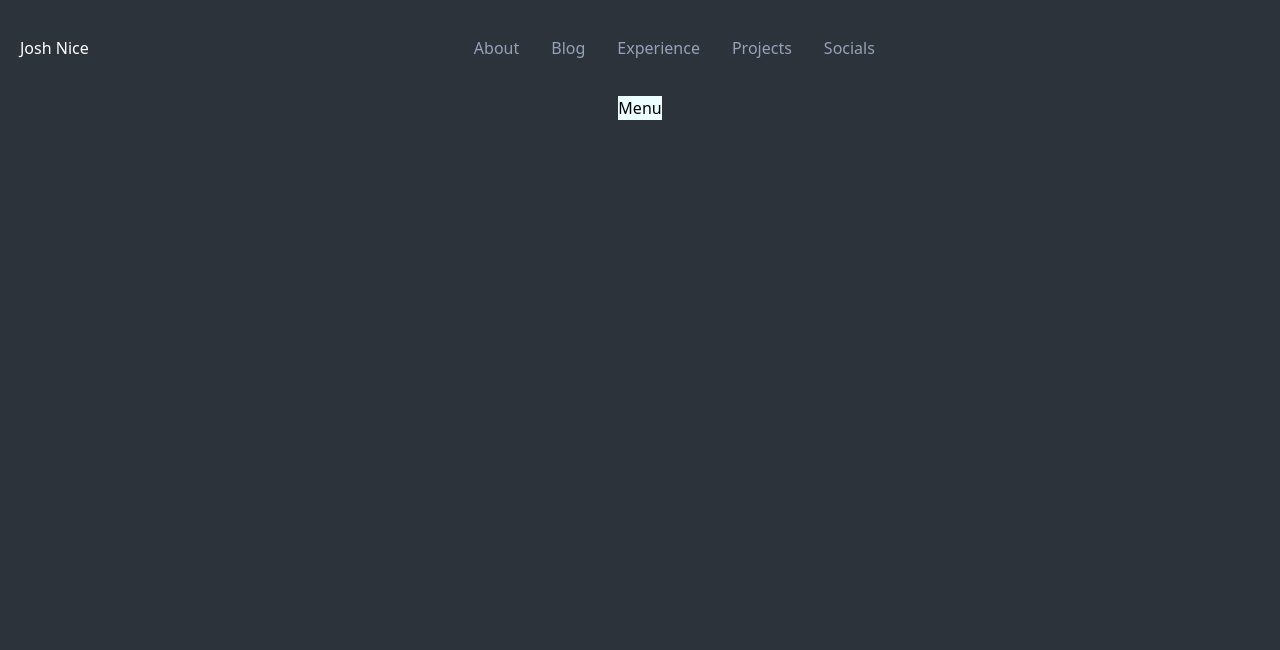
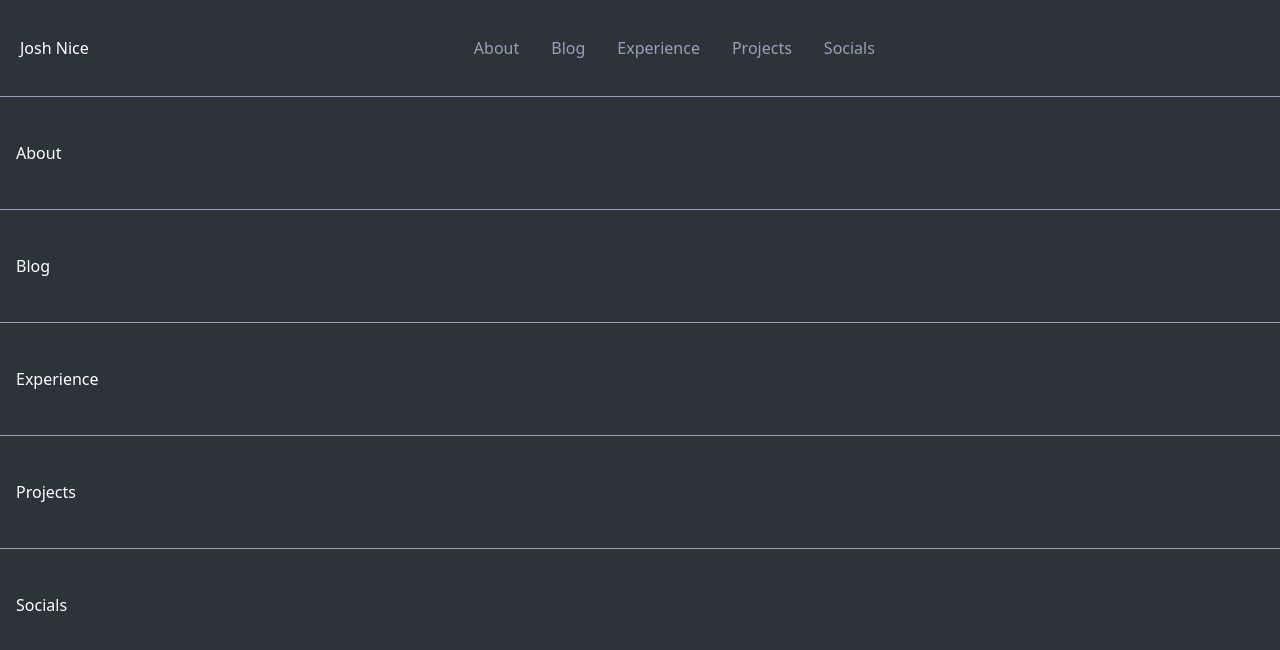
Before and after one commit to joshnice/blog, a React app in the folder frontend/: page /menu in a window 1280 px wide. Shown: the top 650 px of the page. Built offline with nearby package versions, Linux system fonts and the light colour scheme; the HTML template or start-up script is replaced by a standard one.

Commit message:
Implemented menu and added previous page into a context

```diff
--- a/frontend/src/components/navigation-bar.tsx
+++ b/frontend/src/components/navigation-bar.tsx
@@ -1,9 +1,9 @@
-import { useEffect, useState, useMemo } from "react";
 import { useNavigate } from "react-router";
+import { useEffect, useState, useMemo, useContext } from "react";
 import { useLocation } from "react-router-dom";
 import { Fade as MenuIcon } from "hamburger-react";
 import { homePage, menuPage } from "../constants-and-types/constants";
-import { MenuPage } from "../pages/menu";
+import { PreviousPageContext } from "../context/page-context";
 
 export interface Page {
     name: string;
@@ -23,9 +23,13 @@ export const NavigationBarComponent = ({ pages: initialPages }: NavigationBarPro
 
     const [pages, setPages] = useState(initialPages);
 
-    const [previouslySelectedPage, setPreviouslySelectedPage] = useState(homePage);
+    const previousPageContext = useContext(PreviousPageContext);
+
+    const isMenuSelected = useMemo(() => location.pathname === menuPage.path, [location.pathname]);
 
     useEffect(() => {
+        previousPageContext?.setPreviousPath(location.pathname);
+
         const initialPage = initialPages.find(({ path }) => location.pathname.includes(path));
         if (initialPage != null) {
             setPages(pages.map((page) => ({...page, selected: page.path === initialPage.path})));
@@ -33,19 +37,14 @@ export const NavigationBarComponent = ({ pages: initialPages }: NavigationBarPro
     }, []);
 
     const handlePageChange = (path: string) => {
-        const previousPage = pages.find(({ selected }) => selected);
-        if (previousPage == null) {
-            throw new Error("Previous page could not be found");
-        }
-        setPreviouslySelectedPage(previousPage);
-
+        previousPageContext?.setPreviousPath(path);
         setPages(pages.map((page) => ({...page, selected: page.path === path})));
         navigate(path);
     }
 
     const handleMenuClicked = () => {
-        const isMenuSelected = location.pathname === menuPage.path;
-        handlePageChange(isMenuSelected ? previouslySelectedPage.path : menuPage.path);
+        const perviousPath = previousPageContext?.previousPath ?? homePage.path;
+        handlePageChange(isMenuSelected ? perviousPath : menuPage.path);
     }
 
     return (
@@ -59,7 +58,7 @@ export const NavigationBarComponent = ({ pages: initialPages }: NavigationBarPro
 
             <div className="flex sm:hidden justify-end flex-grow mr-3">
                 <button onClick={handleMenuClicked}>
-                    <MenuIcon size={20} />
+                    <MenuIcon size={20} toggled={isMenuSelected} />
                 </button>
             </div>
         </div>
--- /dev/null
+++ b/frontend/src/context/page-context.ts
@@ -0,0 +1,20 @@
+import { createContext } from "react";
+import { menuPage } from "../constants-and-types/constants";
+
+export class PreviousPageClass {
+
+    constructor(initialPage: string) {
+        this.previousPath = initialPage;
+    }
+
+    public previousPath: string;
+
+    public setPreviousPath(path: string): void {
+        if (path !== menuPage.path) {
+            this.previousPath = path;
+        }
+    }
+
+}
+
+export const PreviousPageContext = createContext<PreviousPageClass | null>(null);
--- a/frontend/src/pages/blog.tsx
+++ b/frontend/src/pages/blog.tsx
@@ -1,18 +1,24 @@
 import { useQuery } from "react-query";
+import { useContext } from "react";
 import { getPosts } from "../api/api-functions";
 import { useNavigate } from "react-router-dom";
 import { PageTitleComponent } from "../components/page-title";
 import { BlogPreviewComponent } from "../components/blog-preview";
 import { LoadingBarComponent } from "../components/loading-bar";
 import { PageContainer } from "../components/page-container";
+import { PreviousPageContext } from "../context/page-context";
+import { blogPage } from "../constants-and-types/constants";
 
 export const BlogPage = () => {
     const { data: posts, isLoading: isPostsLoading } = useQuery("posts", getPosts);
 
     const navigate = useNavigate();
 
+    const previousPageContext = useContext(PreviousPageContext)
+
     const handleBlogClicked = (blogId: string) => {
         navigate(`${blogId}`);
+        previousPageContext?.setPreviousPath?.(`${blogPage.path}/${blogId}`);
     }
 
     if (isPostsLoading || posts == null) {
--- a/frontend/src/pages/menu.tsx
+++ b/frontend/src/pages/menu.tsx
@@ -1,12 +1,32 @@
-import { useLocation } from "react-router-dom";
+import { useContext } from "react";
+import { useNavigate } from "react-router-dom";
+import { pages } from "../constants-and-types/constants";
+import { PreviousPageContext } from "../context/page-context";
 
 export const MenuPage = () => {
 
-    const location = useLocation();
+    const navigate = useNavigate()
+
+    const previousPageContext = useContext(PreviousPageContext);
+
+    const handlePageClicked = (path: string) => {
+        previousPageContext?.setPreviousPath(path);
+        navigate(path);
+    }
 
     return (
-        <div className={`bg-cyan-50 ${ location.pathname.includes("menu") ? "flex" : "hidden" }`}>
-            Menu
+        <div className="flex flex-col justify-center w-full h-full">
+            {pages.filter(({show}) => show).map((page) =>
+                (
+                    <div key={page.path} className="flex flex-col justify-start items-start w-full h-full">
+                        <div className="h-px bg-slate-400 w-full" />
+                        <button className="text-white pl-4 pr-4 h-28 w-full text-left" onClick={() => handlePageClicked(page.path)}>
+                            {page.name}
+                        </button>
+                    </div>
+                )
+            )}
+            <div className="h-px bg-slate-400 w-full" />
         </div>
     )
 }
--- a/frontend/src/pages/router.tsx
+++ b/frontend/src/pages/router.tsx
@@ -6,12 +6,14 @@ import { aboutPage, blogPage, homePage, menuPage, pages } from "../constants-and
 import { HomePage } from "./home";
 import { BlogPostPage } from "./blog-post";
 import { MenuPage } from "./menu";
+import { PreviousPageClass, PreviousPageContext } from "../context/page-context";
 
 export const RouterComponent = () => {
     return (
+        <PreviousPageContext.Provider value={new PreviousPageClass(homePage.path)}>
             <BrowserRouter>
                 <NavigationBarComponent pages={pages} />
-            <div className="w-full flex justify-center">
+                <div className="w-full flex justify-center flex-1">
                     <Routes>
                         <Route path={homePage.path} element={<HomePage />} />
                         <Route path={aboutPage.path} element={<AboutPage />} />
@@ -21,7 +23,7 @@ export const RouterComponent = () => {
                         <Route path="*" element={<p>Oops something has gone wrong!</p>} />
                     </Routes>
                 </div>
-
             </BrowserRouter>
+        </PreviousPageContext.Provider>
       )
 }
```
Lines whose indentation alone changed are shown as unchanged.
